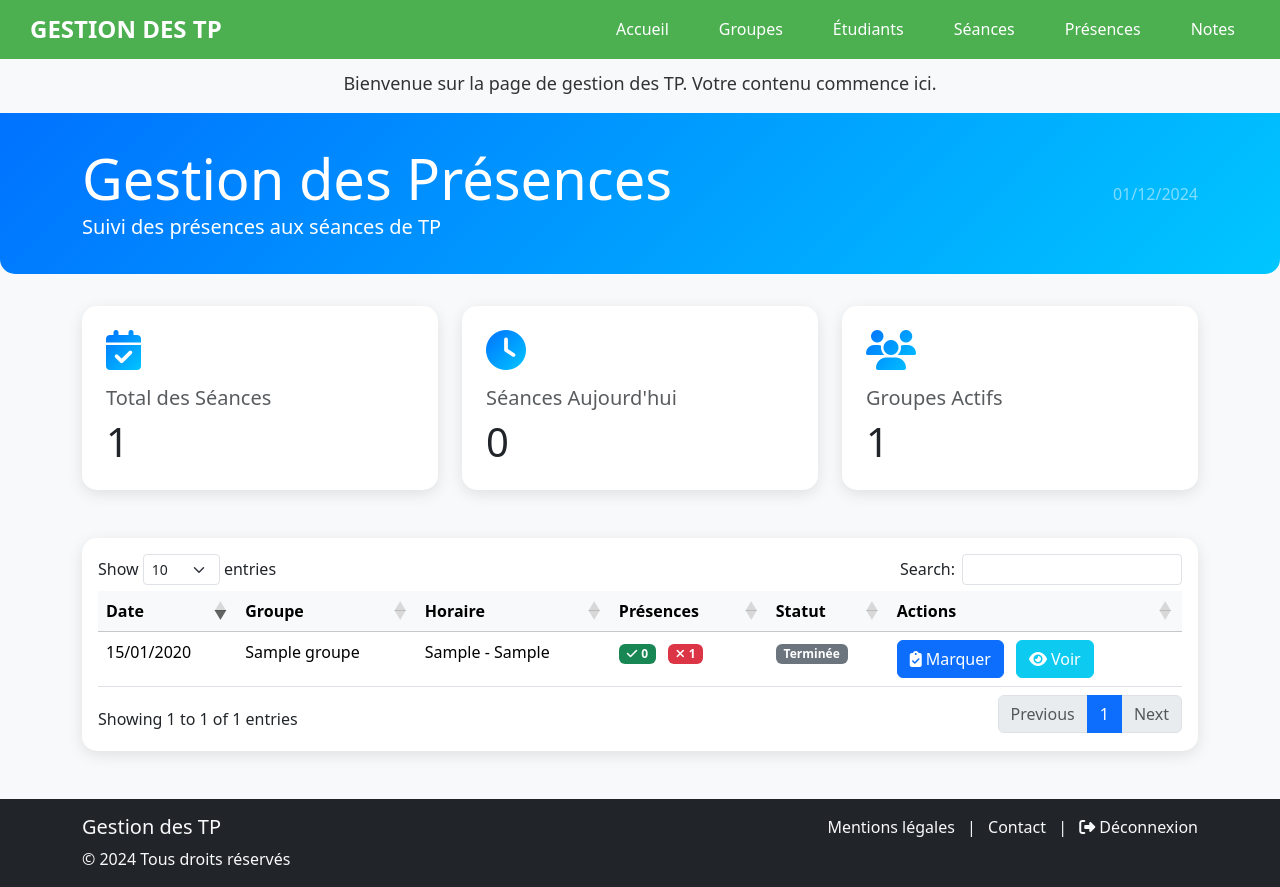
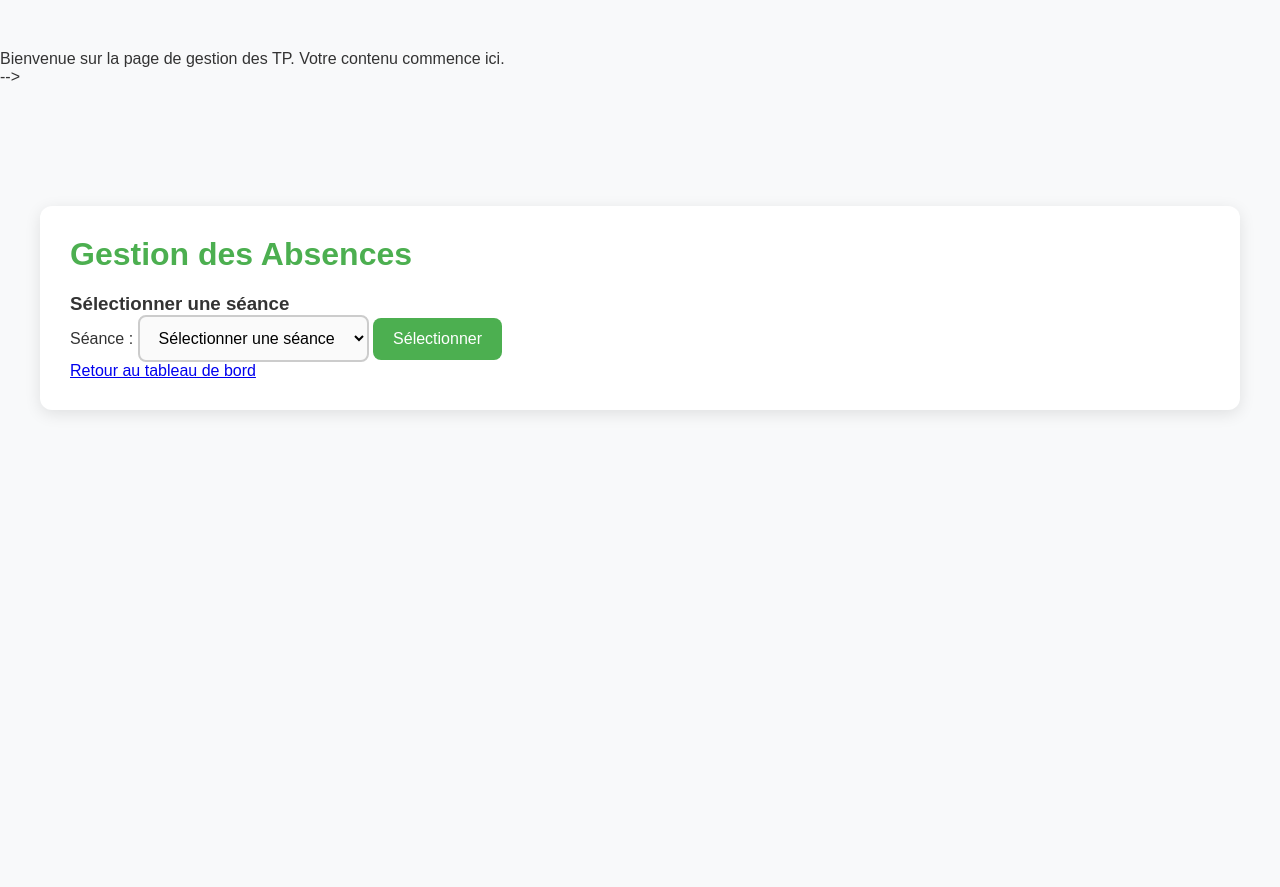
Before and after one commit to AyaBouzommita/tp_manager_project, a PHP site: page /gestion_presences.php in a window 1280 px wide. After the commit the page ends 800 px from the top, so only its background shows below. Run offline with PHP 8.4, Linux system fonts and the light colour scheme; the visitor is signed in with stand-in values (Sample User, id 1); tables that the repository leaves empty or names only in its code hold one stand-in row (values such as "Sample post"); some libraries are stand-ins or nearby versions.

Commit message:
replaced page presense

```diff
--- a/pages/gestion_presences.php
+++ b/pages/gestion_presences.php
@@ -3,230 +3,150 @@
 
 // Vérifier si l'utilisateur est connecté
 if (!isset($_SESSION['prof_id'])) {
+    // Si l'utilisateur n'est pas connecté, rediriger vers la page de connexion
     header("Location: login.php");
     exit();
 }
 
-require '../includes/db.php';
+require '../includes/db.php';  // Connexion à la base de données
 
-// Récupérer les séances avec les informations de présence
-$query = "SELECT s.*, g.nom as nom_groupe,
-          (SELECT COUNT(*) FROM presences p WHERE p.seance_id = s.id AND p.presence = 1) as presents_count,
-          (SELECT COUNT(*) FROM presences p WHERE p.seance_id = s.id AND p.presence = 0) as absents_count
-          FROM seances s
-          LEFT JOIN groupes g ON s.groupe_id = g.id
-          ORDER BY s.date DESC";
-$result = $conn->query($query);
-$seances = $result->fetch_all(MYSQLI_ASSOC);
+// Vérification de la soumission du formulaire de présence
+if ($_SERVER['REQUEST_METHOD'] == 'POST' && isset($_POST['marquer_presence'])) {
+    $seance_id = $_POST['seance_id'];
 
-// Récupérer la liste des groupes pour le filtre
-$query_groupes = "SELECT id, nom FROM groupes ORDER BY nom";
-$result_groupes = $conn->query($query_groupes);
-$groupes = $result_groupes->fetch_all(MYSQLI_ASSOC);
+    // Vérifier si l'array 'absence' existe et s'il contient des données
+    if (isset($_POST['absence']) && !empty($_POST['absence'])) {
+        // Parcourir les étudiants et marquer leur absence
+        foreach ($_POST['absence'] as $etudiant_id => $absence) {
+            // Marquer l'étudiant comme absent (absence = 1)
+            $stmt = $conn->prepare("INSERT INTO presences (etudiant_id, seance_id, presence)
+                VALUES (?, ?, ?)
+                ON DUPLICATE KEY UPDATE presence = ?");
+            $stmt->bind_param("iiii", $etudiant_id, $seance_id, $absence, $absence);
+            $stmt->execute();
+        }
+        $success_message = "Absences enregistrées avec succès.";
+    } else {
+        $error_message = "Aucune absence n'a été marquée.";
+    }
+}
+
+// Récupérer la liste des séances disponibles
+$result_seances = $conn->query("SELECT * FROM seances");
+$seances = $result_seances->fetch_all(MYSQLI_ASSOC);
+
+// Récupérer les étudiants pour la séance sélectionnée
+$etudiants = [];
+$absences_count = [];
+if (isset($_GET['seance_id'])) {
+    $seance_id = $_GET['seance_id'];
+
+    // Récupérer les étudiants associés à la séance
+    $stmt = $conn->prepare("SELECT e.id, e.nom, e.prenom FROM etudiants e
+                            INNER JOIN groupes g ON e.groupe_id = g.id
+                            INNER JOIN seances s ON s.groupe_id = g.id
+                            WHERE s.id = ?");
+    $stmt->bind_param("i", $seance_id);
+    $stmt->execute();
+    $result = $stmt->get_result();
+    $etudiants = $result->fetch_all(MYSQLI_ASSOC);
+
+    // Calculer le nombre total d'absences pour chaque étudiant pour toutes les séances
+    foreach ($etudiants as $etudiant) {
+        $etudiant_id = $etudiant['id'];
+
+        // Compter le nombre total d'absences de cet étudiant dans toutes les séances
+        $absence_stmt = $conn->prepare("SELECT COUNT(*) AS absences_count
+                                       FROM presences
+                                       WHERE etudiant_id = ? AND presence = 0");
+        $absence_stmt->bind_param("i", $etudiant_id);
+        $absence_stmt->execute();
+        $absence_result = $absence_stmt->get_result();
+        $absence_row = $absence_result->fetch_assoc();
+        $absences_count[$etudiant_id] = $absence_row['absences_count'];
+    }
+}
 ?>
 
 <!DOCTYPE html>
 <html lang="fr">
 <head>
+<!-- <?php include '../includes/header.php'; ?> -->
+
     <meta charset="UTF-8">
     <meta name="viewport" content="width=device-width, initial-scale=1.0">
-    <title>Gestion des Présences - TP Manager</title>
-    <!-- Bootstrap CSS -->
-    <link href="https://cdn.jsdelivr.net/npm/bootstrap@5.3.2/dist/css/bootstrap.min.css" rel="stylesheet">
-    <!-- Font Awesome -->
-    <link href="https://cdnjs.cloudflare.com/ajax/libs/font-awesome/6.0.0/css/all.min.css" rel="stylesheet">
-    <!-- DataTables CSS -->
-    <link href="https://cdn.datatables.net/1.11.5/css/dataTables.bootstrap5.min.css" rel="stylesheet">
-    <style>
-        .presence-header {
-            background: linear-gradient(135deg, #0072ff 0%, #00c6ff 100%);
-            color: white;
-            padding: 2rem 0;
-            margin-bottom: 2rem;
-            border-radius: 0 0 15px 15px;
-        }
-        .stats-card {
-            background: white;
-            border-radius: 15px;
-            padding: 1.5rem;
-            box-shadow: 0 4px 15px rgba(0,0,0,0.1);
-            transition: transform 0.3s ease;
-            height: 100%;
-        }
-        .stats-card:hover {
-            transform: translateY(-5px);
-        }
-        .stats-icon {
-            font-size: 2.5rem;
-            margin-bottom: 1rem;
-            background: linear-gradient(135deg, #0072ff 0%, #00c6ff 100%);
-            -webkit-background-clip: text;
-            -webkit-text-fill-color: transparent;
-        }
-        .presence-table {
-            background: white;
-            border-radius: 15px;
-            box-shadow: 0 4px 15px rgba(0,0,0,0.1);
-            overflow: hidden;
-        }
-        .presence-badge {
-            padding: 0.5em 1em;
-            border-radius: 20px;
-            font-size: 0.85em;
-        }
-        .btn-presence {
-            border-radius: 20px;
-            padding: 0.4em 1em;
-            font-size: 0.9em;
-            transition: all 0.3s ease;
-        }
-        .btn-presence:hover {
-            transform: translateY(-2px);
-        }
-        .dataTables_wrapper {
-            padding: 1rem;
-        }
-        .table > :not(caption) > * > * {
-            padding: 1rem;
-        }
-    </style>
+    <title>Gestion des Absences</title>
+    <link rel="stylesheet" href="../assets/css/style.css">  <!-- Lien vers le fichier CSS -->
 </head>
-<body class="bg-light">
-    <?php include '../includes/header.php'; ?>
+<body>
+    <div class="gestion-presences-container">
+        <h2>Gestion des Absences</h2>
 
-    <div class="presence-header">
-        <div class="container">
-            <div class="row align-items-center">
-                <div class="col-md-8">
-                    <h1 class="display-4 mb-0">Gestion des Présences</h1>
-                    <p class="lead mb-0">Suivi des présences aux séances de TP</p>
-                </div>
-                <div class="col-md-4 text-md-end">
-                    <span class="text-white-50"><?= date('d/m/Y') ?></span>
-                </div>
+        <!-- Affichage des messages de succès ou d'erreur -->
+        <?php if (isset($success_message)): ?>
+            <p style="color: green;"><?= $success_message; ?></p>
+        <?php endif; ?>
+
+        <?php if (isset($error_message)): ?>
+            <p style="color: red;"><?= $error_message; ?></p>
+        <?php endif; ?>
+
+        <!-- Formulaire de sélection de la séance -->
+        <h3>Sélectionner une séance</h3>
+        <form method="GET">
+            <div>
+                <label for="seance_id">Séance :</label>
+                <select name="seance_id" id="seance_id" required>
+                    <option value="">Sélectionner une séance</option>
+                    <?php foreach ($seances as $seance): ?>
+                        <option value="<?= $seance['id']; ?>" <?= isset($_GET['seance_id']) && $_GET['seance_id'] == $seance['id'] ? 'selected' : ''; ?>>
+                            <?= htmlspecialchars($seance['date']); ?>
+                        </option>
+                    <?php endforeach; ?>
+                </select>
+                <button type="submit">Sélectionner</button>
             </div>
-        </div>
-    </div>
+        </form>
 
-    <div class="container pb-5">
-        <!-- Statistiques -->
-        <div class="row g-4 mb-5">
-            <div class="col-md-4">
-                <div class="stats-card">
-                    <i class="fas fa-calendar-check stats-icon"></i>
-                    <h3 class="h5 text-muted">Total des Séances</h3>
-                    <h2 class="display-6 mb-0"><?= count($seances) ?></h2>
-                </div>
-            </div>
-            <div class="col-md-4">
-                <div class="stats-card">
-                    <i class="fas fa-clock stats-icon"></i>
-                    <h3 class="h5 text-muted">Séances Aujourd'hui</h3>
-                    <h2 class="display-6 mb-0">
-                        <?php
-                        $today = date('Y-m-d');
-                        echo count(array_filter($seances, function($s) use ($today) {
-                            return $s['date'] === $today;
-                        }));
-                        ?>
-                    </h2>
-                </div>
-            </div>
-            <div class="col-md-4">
-                <div class="stats-card">
-                    <i class="fas fa-users stats-icon"></i>
-                    <h3 class="h5 text-muted">Groupes Actifs</h3>
-                    <h2 class="display-6 mb-0"><?= count($groupes) ?></h2>
-                </div>
-            </div>
-        </div>
+        <?php if (isset($seance_id) && !empty($etudiants)): ?>
+            <h3>Marquer l'absence pour la séance du <?= htmlspecialchars($seance['date']); ?></h3>
 
-        <!-- Tableau des présences -->
-        <div class="presence-table">
-            <div class="table-responsive">
-                <table id="presenceTable" class="table table-hover mb-0">
-                    <thead class="table-light">
+            <!-- Formulaire pour marquer les absences des étudiants -->
+            <form method="POST">
+                <input type="hidden" name="seance_id" value="<?= $seance_id; ?>">
+                <table>
+                    <thead>
                         <tr>
-                            <th>Date</th>
-                            <th>Groupe</th>
-                            <th>Horaire</th>
-                            <th>Présences</th>
-                            <th>Statut</th>
-                            <th>Actions</th>
+                            <th>Nom</th>
+                            <th>Prénom</th>
+                            <th>Absence</th>
+                            <th>Absences Totales</th>
                         </tr>
                     </thead>
                     <tbody>
-                        <?php foreach ($seances as $seance): ?>
+                        <?php foreach ($etudiants as $etudiant): ?>
                             <tr>
-                                <td><?= date('d/m/Y', strtotime($seance['date'])) ?></td>
-                                <td><?= htmlspecialchars($seance['nom_groupe']) ?></td>
+                                <td><?= htmlspecialchars($etudiant['nom']); ?></td>
+                                <td><?= htmlspecialchars($etudiant['prenom']); ?></td>
                                 <td>
-                                    <?php
-                                    $debut = $seance['heure_debut'] ?? 'Non définie';
-                                    $fin = $seance['heure_fin'] ?? 'Non définie';
-                                    echo "$debut - $fin";
-                                    ?>
+                                    <!-- Cocher pour marquer comme absent (absence = 1) -->
+                                    <input type="checkbox" name="absence[<?= $etudiant['id']; ?>]" value="0">
                                 </td>
                                 <td>
-                                    <span class="badge bg-success presence-badge">
-                                        <i class="fas fa-check me-1"></i><?= (int)$seance['presents_count'] ?>
-                                    </span>
-                                    <span class="badge bg-danger presence-badge ms-2">
-                                        <i class="fas fa-times me-1"></i><?= (int)$seance['absents_count'] ?>
-                                    </span>
-                                </td>
-                                <td>
-                                    <?php
-                                    $now = time();
-                                    $seanceTime = strtotime($seance['date'] . ' ' . $debut);
-                                    $seanceFin = strtotime($seance['date'] . ' ' . $fin);
-
-                                    if ($now < $seanceTime) {
-                                        echo '<span class="badge bg-warning text-dark">À venir</span>';
-                                    } elseif ($now > $seanceFin) {
-                                        echo '<span class="badge bg-secondary">Terminée</span>';
-                                    } else {
-                                        echo '<span class="badge bg-success">En cours</span>';
-                                    }
-                                    ?>
-                                </td>
-                                <td>
-                                    <a href="marquer_presences.php?id=<?= $seance['id'] ?>"
-                                       class="btn btn-primary btn-presence">
-                                        <i class="fas fa-clipboard-check me-1"></i>Marquer
-                                    </a>
-                                    <a href="voir_presences.php?id=<?= $seance['id'] ?>"
-                                       class="btn btn-info btn-presence text-white ms-2">
-                                        <i class="fas fa-eye me-1"></i>Voir
-                                    </a>
+                                    <!-- Afficher le nombre total d'absences pour cet étudiant -->
+                                    <?= isset($absences_count[$etudiant['id']]) ? $absences_count[$etudiant['id']] : 0; ?> Absence(s)
                                 </td>
                             </tr>
                         <?php endforeach; ?>
                     </tbody>
                 </table>
-            </div>
-        </div>
+                <button type="submit" name="marquer_presence">Enregistrer les absences</button>
+            </form>
+        <?php endif; ?>
+
+        <a href="dashboard.php">Retour au tableau de bord</a>
     </div>
 
-    <?php include '../includes/footer.php'; ?>
-
-    <!-- Scripts -->
-    <script src="https://code.jquery.com/jquery-3.6.0.min.js"></script>
-    <script src="https://cdn.jsdelivr.net/npm/bootstrap@5.3.2/dist/js/bootstrap.bundle.min.js"></script>
-    <script src="https://cdn.datatables.net/1.11.5/js/jquery.dataTables.min.js"></script>
-    <script src="https://cdn.datatables.net/1.11.5/js/dataTables.bootstrap5.min.js"></script>
-    <script>
-        $(document).ready(function() {
-            $('#presenceTable').DataTable({
-                language: {
-                    url: '//cdn.datatables.net/plug-ins/1.11.5/i18n/fr-FR.json'
-                },
-                order: [[0, 'desc']],
-                pageLength: 10,
-                lengthMenu: [[10, 25, 50, -1], [10, 25, 50, "Tous"]],
-                responsive: true
-            });
-        });
-    </script>
+    <script src="../assets/js/script.js"></script>  <!-- Lien vers le fichier JS -->
 </body>
 </html>
```
